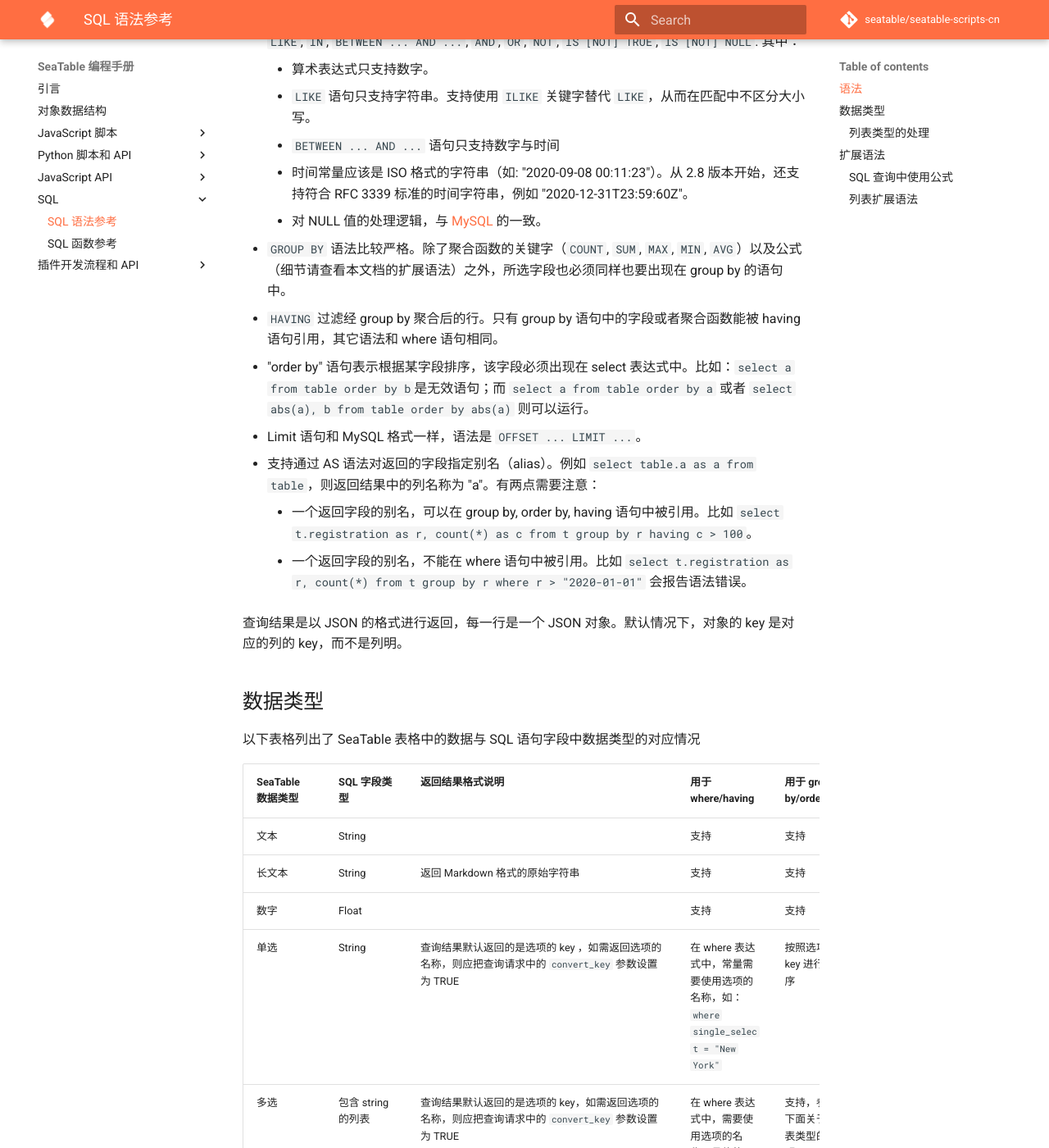
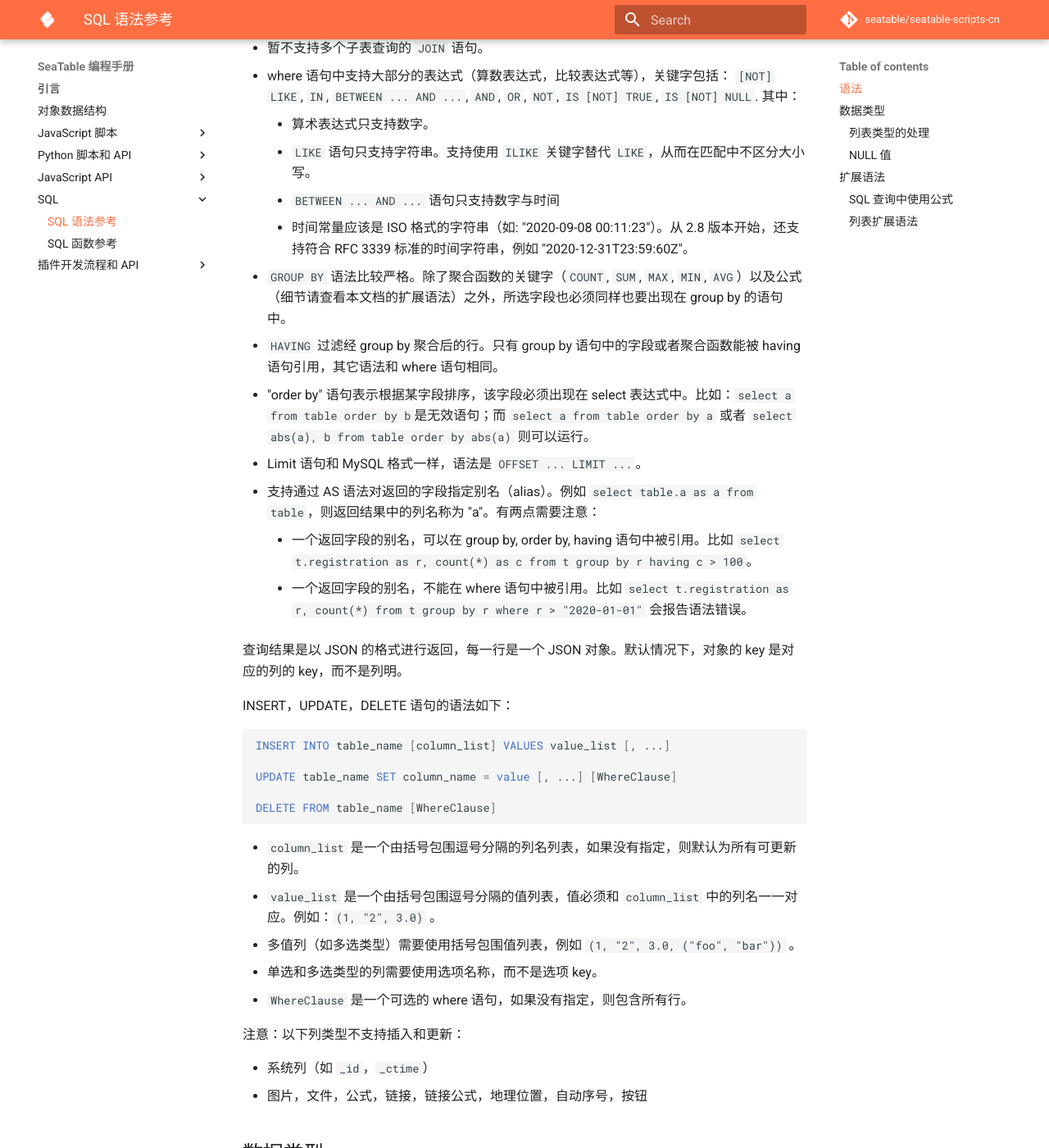
Before and after one commit to seatable/seatable-scripts-cn, an MkDocs documentation site: the page built from manual/sql/sql.md, in a window 1280 px wide and 1400 px high, scrolled down 482 px. Shown: the whole window at 82% size. Built offline with MkDocs 1.6.1 and Material for MkDocs 9.7.7, drawn with Linux system fonts in a browser that asks for light colours; comment, search, counter and statistics services are not loaded; some of the changed text lies outside the part shown.

Commit message:
Update documents of SQL syntax

````diff
--- a/manual/sql/sql.md
+++ b/manual/sql/sql.md
@@ -4,7 +4,9 @@ SeaTable 中数据查询支持 SQL 语句。使用 SQL 语句会检索完整的
 
 ## 语法
 
-目前只支持基本的 select 语句，语法如下：
+目前只支持基本的 SELECT，INSERT，UPDATE，DELETE 语句。（INSERT，UPDATE，DELETE 语句于 2.7 版本起支持）
+
+SELECT 语句的语法如下：
 
 ```
 SELECT [DISTINCT] fields FROM table_name [WhereClause] [GroupByClause] [HavingClause] [OrderByClause] [Limit Option]
@@ -18,7 +20,6 @@ SELECT [DISTINCT] fields FROM table_name [WhereClause] [GroupByClause] [HavingCl
     * `LIKE` 语句只支持字符串。支持使用 `ILIKE` 关键字替代 `LIKE`，从而在匹配中不区分大小写。
     * `BETWEEN ... AND ...` 语句只支持数字与时间
     * 时间常量应该是 ISO 格式的字符串（如: "2020-09-08 00:11:23"）。从 2.8 版本开始，还支持符合 RFC 3339 标准的时间字符串，例如 "2020-12-31T23:59:60Z"。
-    * 对 NULL 值的处理逻辑，与 [MySQL](https://dev.mysql.com/doc/refman/8.0/en/working-with-null.html) 的一致。
 * `GROUP BY` 语法比较严格。除了聚合函数的关键字（`COUNT`, `SUM`, `MAX`, `MIN`, `AVG`）以及公式（细节请查看本文档的扩展语法）之外，所选字段也必须同样也要出现在 group by 的语句中。
 * `HAVING` 过滤经 group by 聚合后的行。只有 group by 语句中的字段或者聚合函数能被 having 语句引用，其它语法和 where 语句相同。
 * "order by" 语句表示根据某字段排序，该字段必须出现在 select 表达式中。比如：`select a from table order by b`是无效语句；而 `select a from table order by a` 或者 `select abs(a), b from table order by abs(a)` 则可以运行。
@@ -28,6 +29,28 @@ SELECT [DISTINCT] fields FROM table_name [WhereClause] [GroupByClause] [HavingCl
     * 一个返回字段的别名，不能在 where 语句中被引用。比如 `select t.registration as r, count(*) from t group by r where r > "2020-01-01"` 会报告语法错误。
 
 查询结果是以 JSON 的格式进行返回，每一行是一个 JSON 对象。默认情况下，对象的 key 是对应的列的 key，而不是列明。
+
+INSERT，UPDATE，DELETE 语句的语法如下：
+
+```
+INSERT INTO table_name [column_list] VALUES value_list [, ...]
+
+UPDATE table_name SET column_name = value [, ...] [WhereClause]
+
+DELETE FROM table_name [WhereClause]
+
+```
+
+* `column_list` 是一个由括号包围逗号分隔的列名列表，如果没有指定，则默认为所有可更新的列。
+* `value_list` 是一个由括号包围逗号分隔的值列表，值必须和 `column_list` 中的列名一一对应。例如：`(1, "2", 3.0)` 。
+* 多值列（如多选类型）需要使用括号包围值列表，例如 `(1, "2", 3.0, ("foo", "bar"))` 。
+* 单选和多选类型的列需要使用选项名称，而不是选项 key。
+* `WhereClause` 是一个可选的 where 语句，如果没有指定，则包含所有行。
+
+注意：以下列类型不支持插入和更新：
+
+* 系统列（如 `_id`，`_ctime`）
+* 图片，文件，公式，链接，链接公式，地理位置，自动序号，按钮
 
 ## 数据类型
 
@@ -94,6 +117,20 @@ SeaTable 中有两类列会产生列表数据类型：
 
 在聚合函数（min, max, sum, avg）中使用，如果列表只有一个元素，取出第一个元素来计算；其他情况，该行不参与计算。
 
+### NULL 值
+
+NULL 值不同于 0 或者空字符串，它代表一个空值。
+
+在 WHERE 条件中：
+
+* 无法被转换为当前列类型的值，当作 NULL 值处理。
+* 算术运算中存在 NULL 值，则结果为 NULL。
+* `!=`，`NOT LIKE`，`NOT IN`，`NOT BETWEEN`，`HAS NONE OF`，`IS NOT TRUE` 和 `IS NULL` 遇到 NULL 值时结果是 TRUE。
+* `AND`，`OR`，`NOT` 会把 NULL 值当作 FALSE 处理。
+* 聚合函数（min，max，sum，avg）会忽略 NULL 值。
+
+在公式中，NULL 值会被转换为 0 或者空字符串，然后参与运算。
+
 ## 扩展语法
 
 ### SQL 查询中使用公式
````
